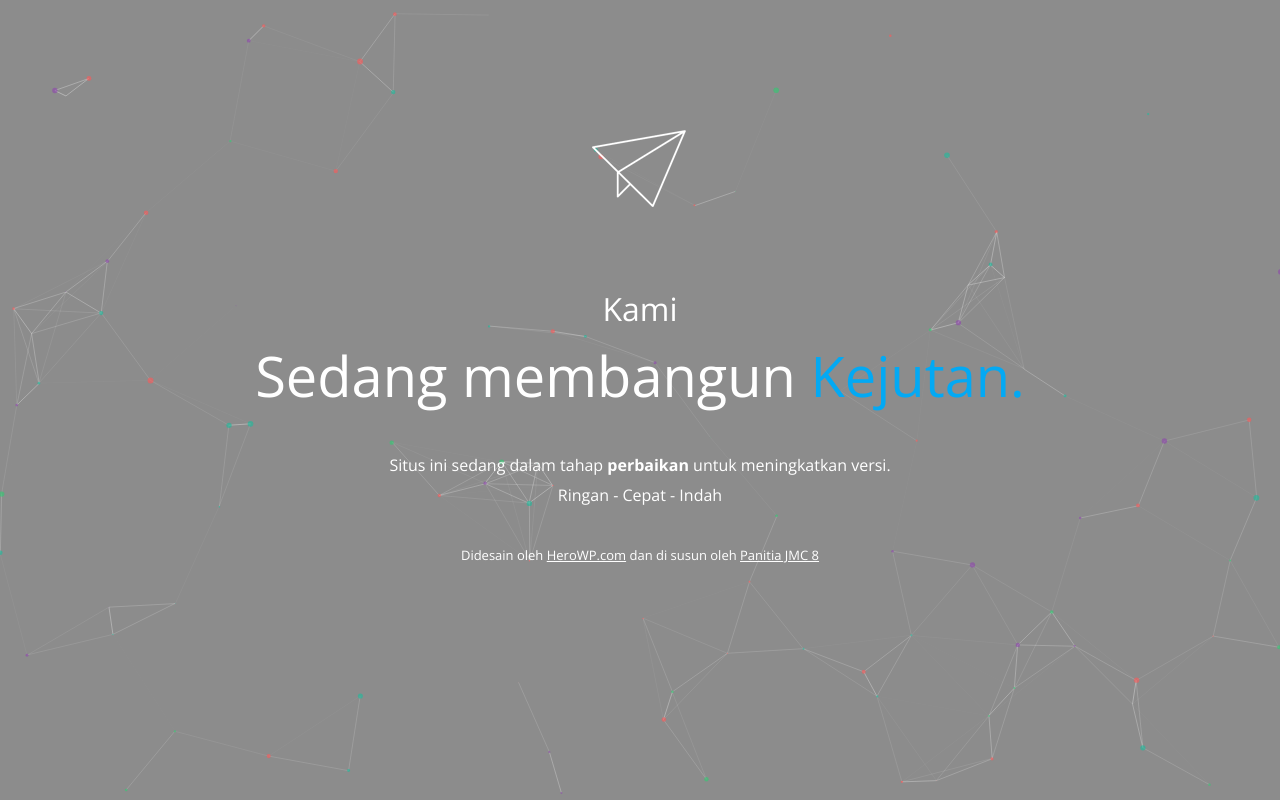
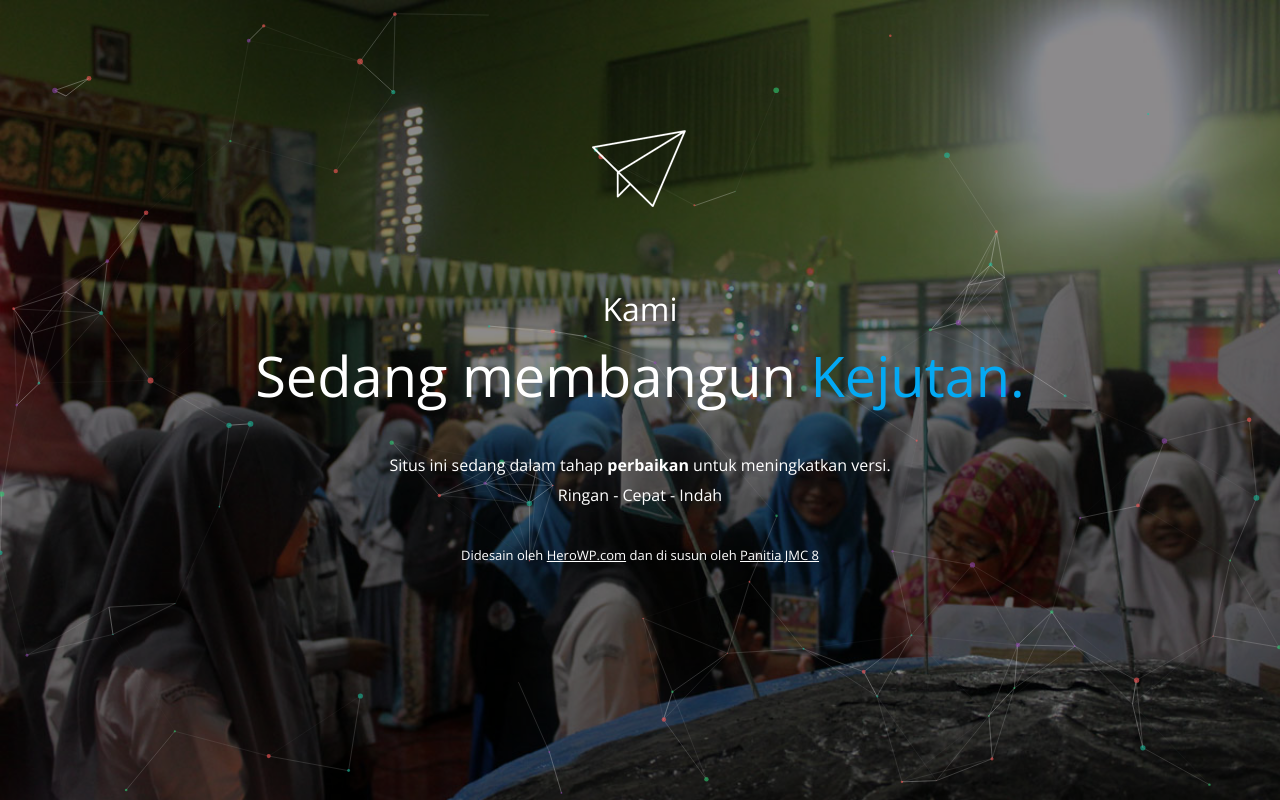
Before and after one commit to jmc-m3k/jmc-m3k, a plain HTML site: page index.html in a window 1280 px wide. Drawn offline with nearby package versions, Linux system fonts and the light colour scheme.

Commit message:
update style

```diff
--- a/css/style.css
+++ b/css/style.css
@@ -13,7 +13,8 @@
 body{
 	font-family:'Open Sans', Arial;
 	color:#fff;
-	background:url(../images/bg.jpg) no-repeat fixed cover #000;
+	background:url(../images/bg.jpg) no-repeat fixed #000;
+	background-size: cover;
 }
 
 .overlay{
```
